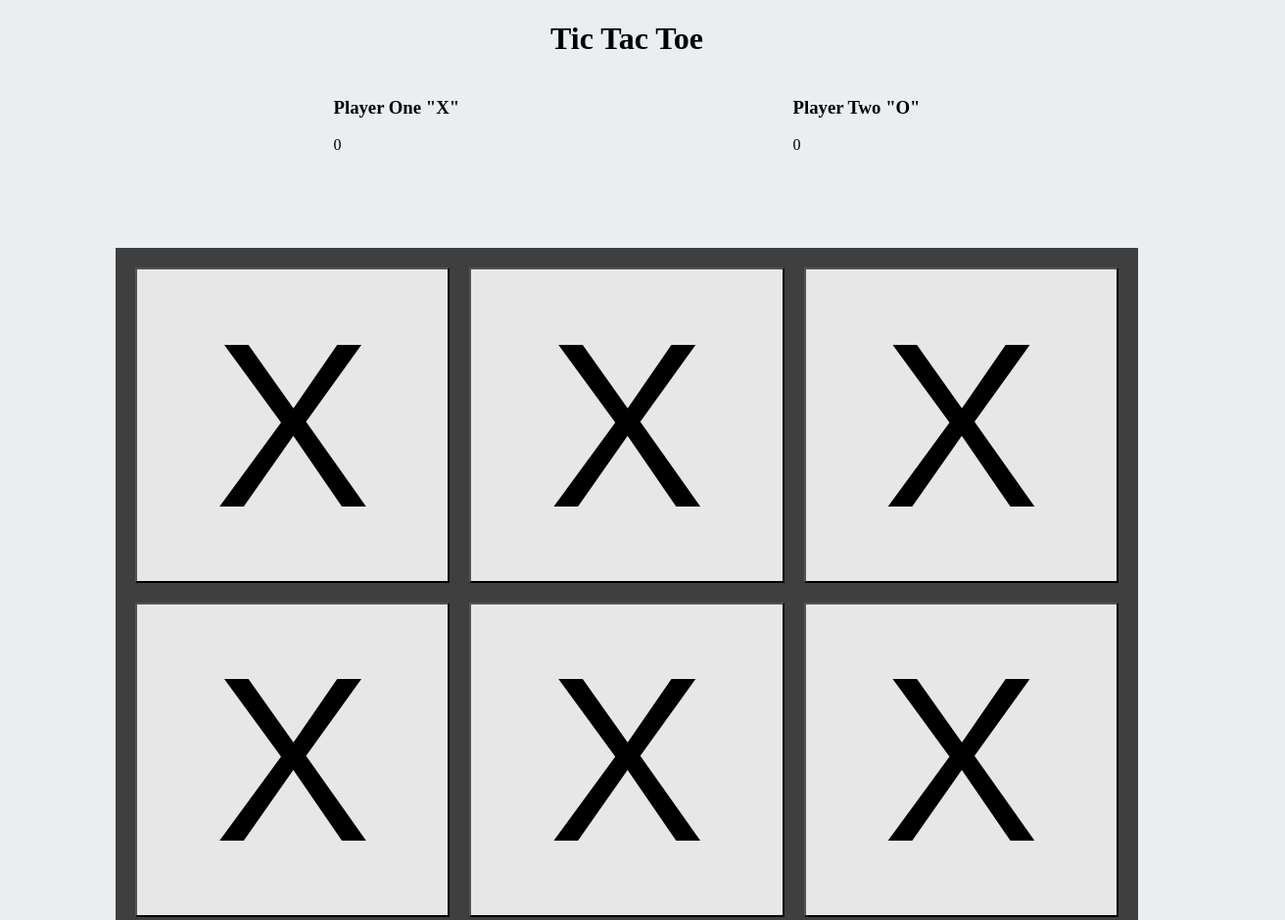
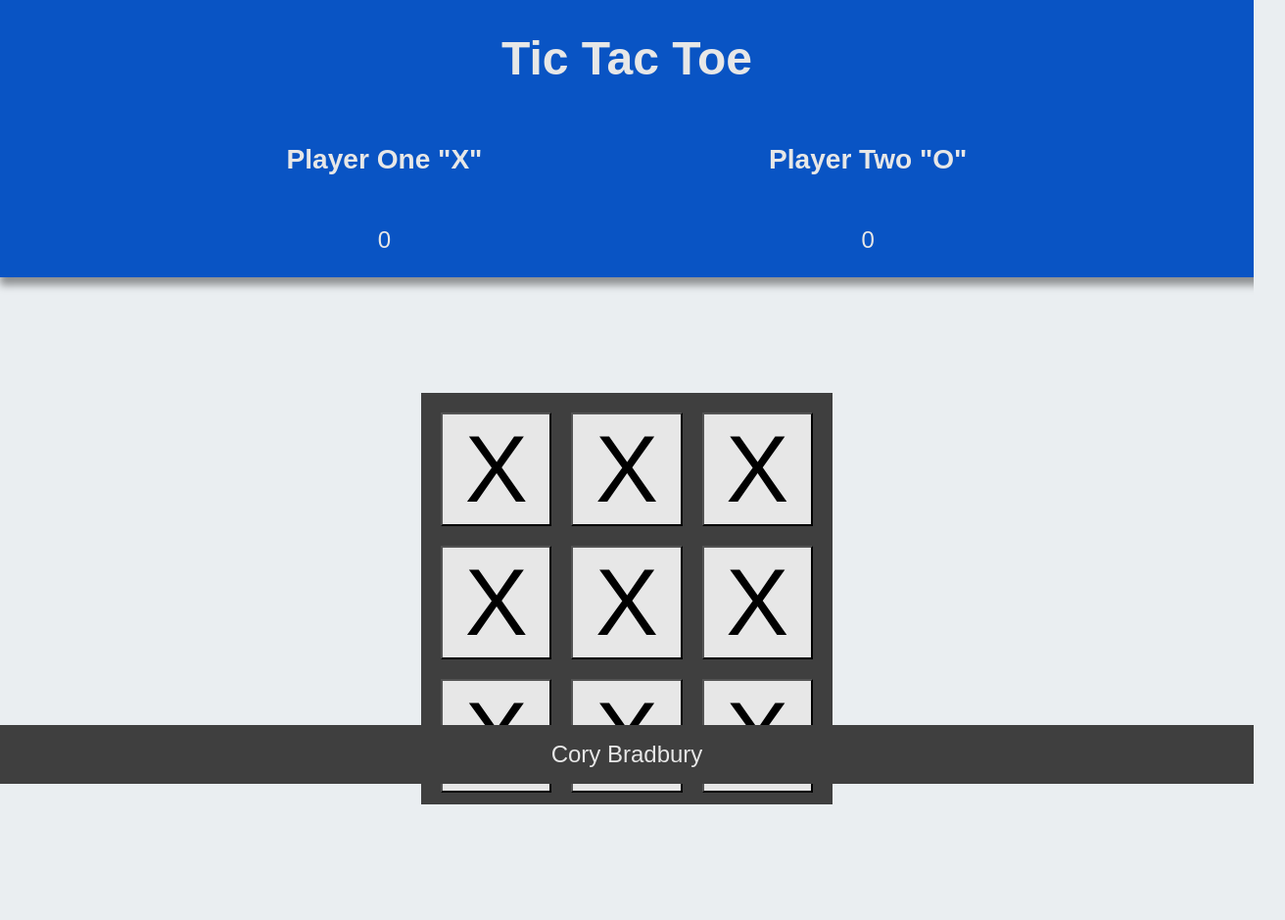
Before and after one commit to Coradabra/Tic-Tac-Toe, a plain HTML site: page index.html in a window 1280 px wide. Shown: the top 939 px of the page at 98% size, 1312 px wide, since content can reach past the window. Drawn offline with Linux system fonts and the light colour scheme.

Commit message:
Add additonal styling so it's nicer to look at

```diff
--- a/style.css
+++ b/style.css
@@ -3,6 +3,8 @@ body {
   padding: 0;
   background-color: #eaeef1;
   min-height: 100vh;
+  font-size: 24px;
+  font-family: Arial, Helvetica, sans-serif;
 }
 
 .navbar {
@@ -10,6 +12,10 @@ body {
   display: flex;
   flex-direction: column;
   align-items: center;
+  box-sizing: border-box;
+  background-color: rgb(9, 84, 196);
+  box-shadow: 4px 4px 8px 4px rgba(0, 0, 0, 0.4);
+  color: #e7e7e7;
 }
 
 .display {
@@ -18,35 +24,48 @@ body {
   justify-content: space-evenly;
 }
 
+.player-display {
+  display: flex;
+  flex-direction: column;
+  justify-content: center;
+  align-items: center;
+}
+
 .content {
+  height: 70vh;
+  width: 100%;
+  margin: 3rem 0;
   display: flex;
   justify-content: center;
   align-items: center;
-  flex: 1;
 }
 
 .gameboard {
-    width: 80vw;
-    height: 80vw;
+  width: 50vh;
+  height: 50vh;
   display: grid;
   grid-template-columns: repeat(3, 1fr);
   grid-template-rows: repeat(3, 1fr);
   background-color: #3f3f3f;
   padding: 10px;
-  margin: 5rem 0;
 }
 
 .gameTile {
   background-color: #e7e7e7;
-  font-size: 240px;
+  font-size: 12vh;
   margin: 10px;
+  box-sizing: border-box;
 }
 
 footer {
+  position: fixed;
+  bottom: 0;
   display: flex;
   justify-content: center;
   align-items: center;
-  width: 100vw;
+  width: 100%;
   padding: 1rem;
   background-color: #3f3f3f;
+  color: #e7e7e7;
+  box-sizing: border-box;
 }
```
